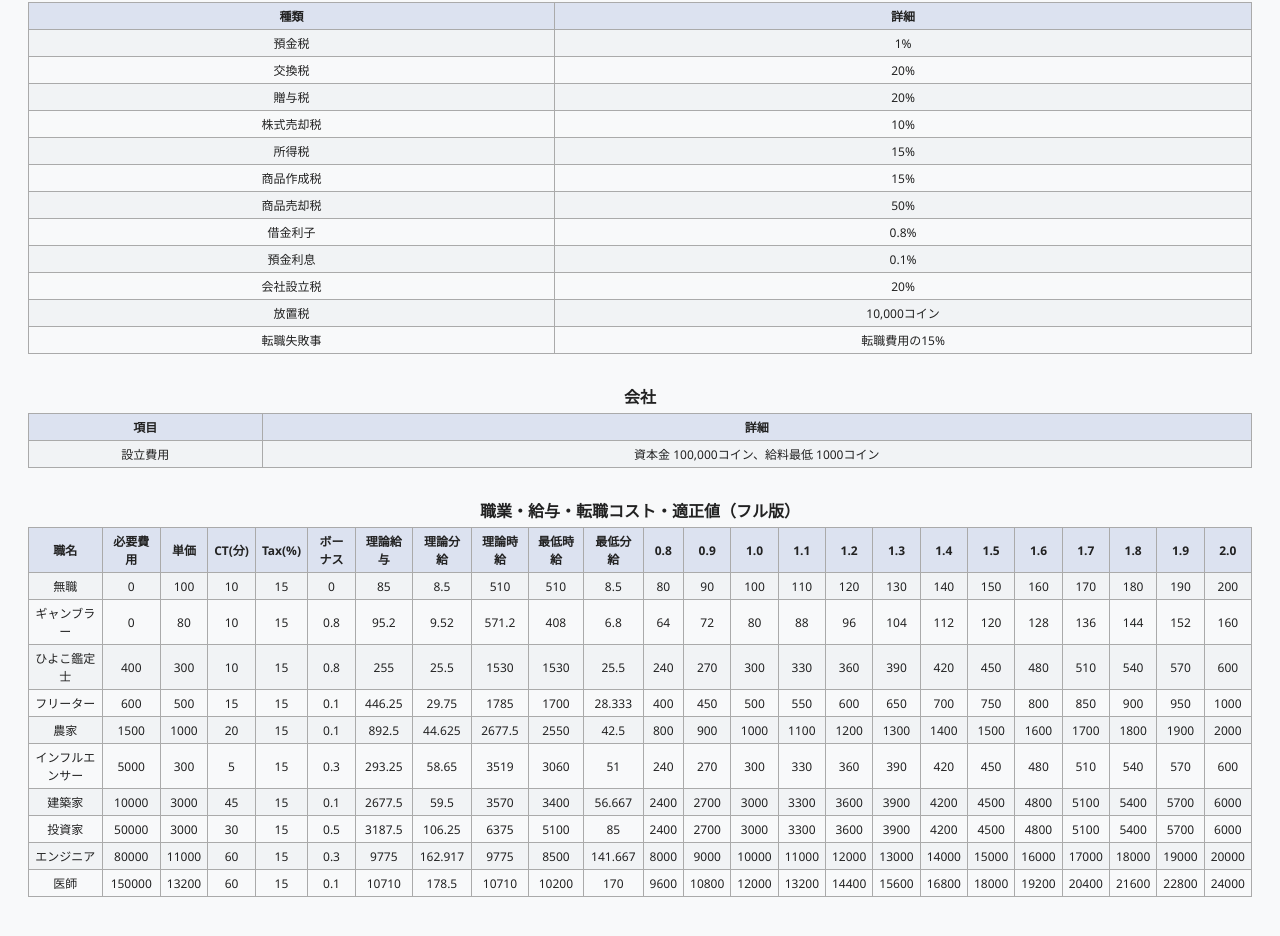
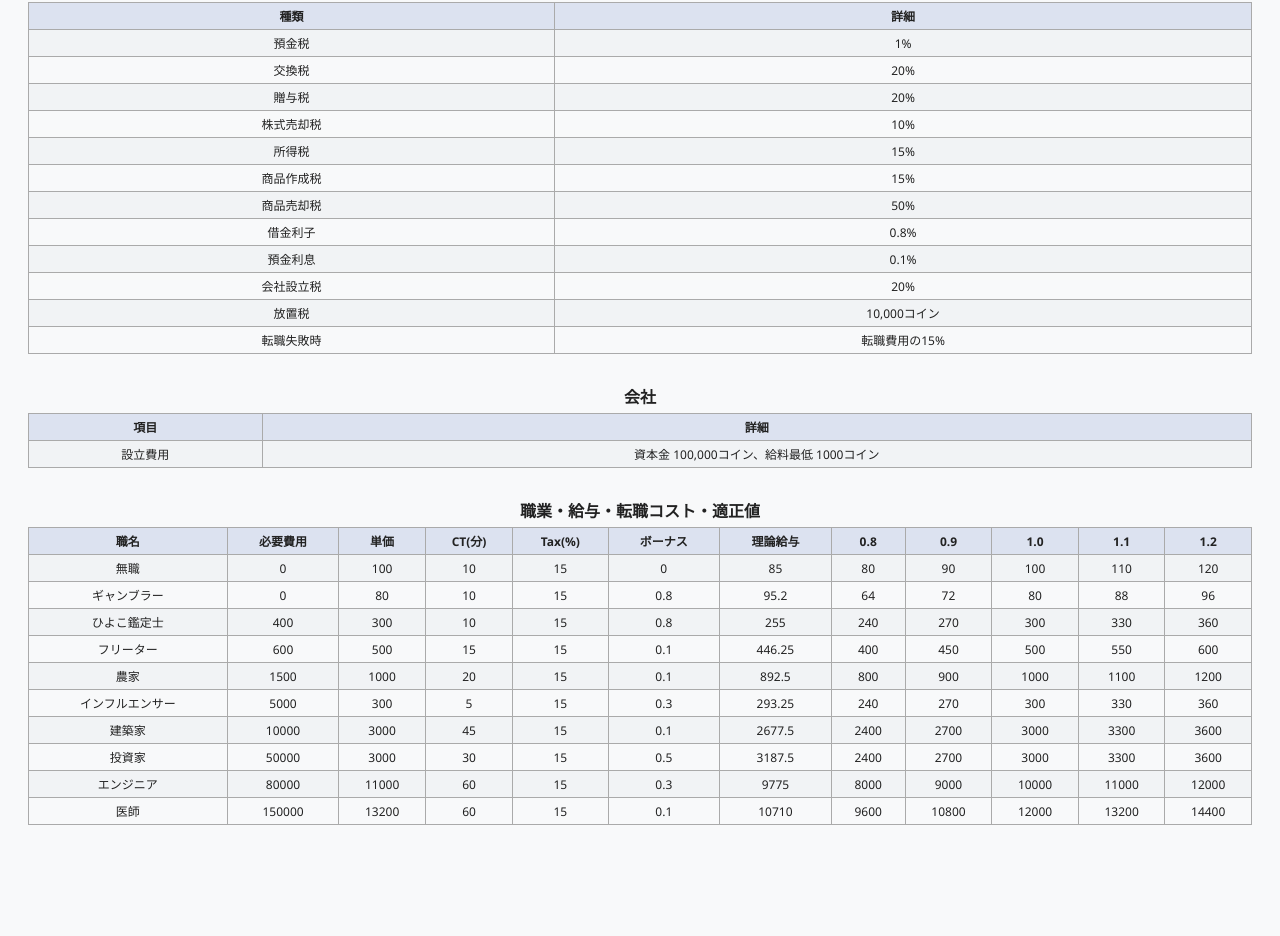
Before and after one commit to Wataamee777/hoge, a plain HTML site: page index.html in a window 1280 px wide. Shown: the part 526-1462 px from the top of the page. After the commit the page ends 1409 px from the top, so only its background shows below. Drawn offline with Linux system fonts and the light colour scheme.

Commit message:
Update index.html

```diff
--- a/index.html
+++ b/index.html
@@ -25,7 +25,7 @@ caption { font-weight: bold; margin-bottom: 5px; font-size: 16px; }
 <tr><td>ガチャ</td><td>1回 30コイン（紙片～タングナイト排出）</td></tr>
 <tr><td>Exchange</td><td>10コイン = 1チップ</td></tr>
 <tr><td>Guess</td><td>10～100,000チップまで賭け可能（初期は控えめ推奨）</td></tr>
-<tr><td>steal</td><td>10,000コインまで盗める 信用ポイントが0以上で8ポイント取られる</td></tr>
+<tr><td>steal</td><td>10,000コインまで盗める 信用ポイントが0以上で8ポイント取られる 初心者は盗まれない(コイン小)</td></tr>
 </table>
 
 <!-- アイテム換金 -->
@@ -37,7 +37,7 @@ caption { font-weight: bold; margin-bottom: 5px; font-size: 16px; }
 <tr><td>銅塊</td><td>10コイン</td></tr>
 <tr><td>鉄塊（銀塊）</td><td>100コイン</td></tr>
 <tr><td>金塊</td><td>1000コイン</td></tr>
-<tr><td>タングナイト</td><td>15000コイン</td></tr>
+<tr><td>タンザナイト</td><td>15000コイン</td></tr>
 </table>
 
 <!-- 税金・手数料 -->
@@ -55,7 +55,7 @@ caption { font-weight: bold; margin-bottom: 5px; font-size: 16px; }
 <tr><td>預金利息</td><td>0.1%</td></tr>
 <tr><td>会社設立税</td><td>20%</td></tr>
 <tr><td>放置税</td><td>10,000コイン</td></tr>
-<tr><td>転職失敗事</td><td>転職費用の15%</td></tr>
+<tr><td>転職失敗時</td><td>転職費用の15%</td></tr>
 </table>
 
 <!-- 会社 -->
@@ -67,54 +67,42 @@ caption { font-weight: bold; margin-bottom: 5px; font-size: 16px; }
 
 <!-- 職業・給与・転職コスト・適正値 -->
 <table>
-<caption>職業・給与・転職コスト・適正値（フル版）</caption>
+<caption>職業・給与・転職コスト・適正値</caption>
 <tr>
 <th>職名</th><th>必要費用</th><th>単価</th><th>CT(分)</th><th>Tax(%)</th><th>ボーナス</th>
-<th>理論給与</th><th>理論分給</th><th>理論時給</th><th>最低時給</th><th>最低分給</th>
-<th>0.8</th><th>0.9</th><th>1.0</th><th>1.1</th><th>1.2</th><th>1.3</th><th>1.4</th><th>1.5</th><th>1.6</th><th>1.7</th><th>1.8</th><th>1.9</th><th>2.0</th>
+<th>理論給与</th>
+<th>0.8</th><th>0.9</th><th>1.0</th><th>1.1</th><th>1.2</th>
 </tr>
 
-<!-- ここに送ってくれたCSVデータをすべてtrとして追加 -->
-<tr>
-<td>無職</td><td>0</td><td>100</td><td>10</td><td>15</td><td>0</td><td>85</td><td>8.5</td><td>510</td><td>510</td><td>8.5</td>
-<td>80</td><td>90</td><td>100</td><td>110</td><td>120</td><td>130</td><td>140</td><td>150</td><td>160</td><td>170</td><td>180</td><td>190</td><td>200</td>
-</tr>
-<tr>
-<td>ギャンブラー</td><td>0</td><td>80</td><td>10</td><td>15</td><td>0.8</td><td>95.2</td><td>9.52</td><td>571.2</td><td>408</td><td>6.8</td>
-<td>64</td><td>72</td><td>80</td><td>88</td><td>96</td><td>104</td><td>112</td><td>120</td><td>128</td><td>136</td><td>144</td><td>152</td><td>160</td>
-</tr>
-<tr>
-<td>ひよこ鑑定士</td><td>400</td><td>300</td><td>10</td><td>15</td><td>0.8</td><td>255</td><td>25.5</td><td>1530</td><td>1530</td><td>25.5</td>
-<td>240</td><td>270</td><td>300</td><td>330</td><td>360</td><td>390</td><td>420</td><td>450</td><td>480</td><td>510</td><td>540</td><td>570</td><td>600</td>
-</tr>
-<tr>
-<td>フリーター</td><td>600</td><td>500</td><td>15</td><td>15</td><td>0.1</td><td>446.25</td><td>29.75</td><td>1785</td><td>1700</td><td>28.333</td>
-<td>400</td><td>450</td><td>500</td><td>550</td><td>600</td><td>650</td><td>700</td><td>750</td><td>800</td><td>850</td><td>900</td><td>950</td><td>1000</td>
-</tr>
-<tr>
-<td>農家</td><td>1500</td><td>1000</td><td>20</td><td>15</td><td>0.1</td><td>892.5</td><td>44.625</td><td>2677.5</td><td>2550</td><td>42.5</td>
-<td>800</td><td>900</td><td>1000</td><td>1100</td><td>1200</td><td>1300</td><td>1400</td><td>1500</td><td>1600</td><td>1700</td><td>1800</td><td>1900</td><td>2000</td>
-</tr>
-<tr>
-<td>インフルエンサー</td><td>5000</td><td>300</td><td>5</td><td>15</td><td>0.3</td><td>293.25</td><td>58.65</td><td>3519</td><td>3060</td><td>51</td>
-<td>240</td><td>270</td><td>300</td><td>330</td><td>360</td><td>390</td><td>420</td><td>450</td><td>480</td><td>510</td><td>540</td><td>570</td><td>600</td>
-</tr>
-<tr>
-<td>建築家</td><td>10000</td><td>3000</td><td>45</td><td>15</td><td>0.1</td><td>2677.5</td><td>59.5</td><td>3570</td><td>3400</td><td>56.667</td>
-<td>2400</td><td>2700</td><td>3000</td><td>3300</td><td>3600</td><td>3900</td><td>4200</td><td>4500</td><td>4800</td><td>5100</td><td>5400</td><td>5700</td><td>6000</td>
-</tr>
-<tr>
-<td>投資家</td><td>50000</td><td>3000</td><td>30</td><td>15</td><td>0.5</td><td>3187.5</td><td>106.25</td><td>6375</td><td>5100</td><td>85</td>
-<td>2400</td><td>2700</td><td>3000</td><td>3300</td><td>3600</td><td>3900</td><td>4200</td><td>4500</td><td>4800</td><td>5100</td><td>5400</td><td>5700</td><td>6000</td>
-</tr>
-<tr>
-<td>エンジニア</td><td>80000</td><td>11000</td><td>60</td><td>15</td><td>0.3</td><td>9775</td><td>162.917</td><td>9775</td><td>8500</td><td>141.667</td>
-<td>8000</td><td>9000</td><td>10000</td><td>11000</td><td>12000</td><td>13000</td><td>14000</td><td>15000</td><td>16000</td><td>17000</td><td>18000</td><td>19000</td><td>20000</td>
-</tr>
-<tr>
-<td>医師</td><td>150000</td><td>13200</td><td>60</td><td>15</td><td>0.1</td><td>10710</td><td>178.5</td><td>10710</td><td>10200</td><td>170</td>
-<td>9600</td><td>10800</td><td>12000</td><td>13200</td><td>14400</td><td>15600</td><td>16800</td><td>18000</td><td>19200</td><td>20400</td><td>21600</td><td>22800</td><td>24000</td>
-</tr>
+<tr><td>無職</td><td>0</td><td>100</td><td>10</td><td>15</td><td>0</td><td>85</td>
+<td>80</td><td>90</td><td>100</td><td>110</td><td>120</td></tr>
+
+<tr><td>ギャンブラー</td><td>0</td><td>80</td><td>10</td><td>15</td><td>0.8</td><td>95.2</td>
+<td>64</td><td>72</td><td>80</td><td>88</td><td>96</td></tr>
+
+<tr><td>ひよこ鑑定士</td><td>400</td><td>300</td><td>10</td><td>15</td><td>0.8</td><td>255</td>
+<td>240</td><td>270</td><td>300</td><td>330</td><td>360</td></tr>
+
+<tr><td>フリーター</td><td>600</td><td>500</td><td>15</td><td>15</td><td>0.1</td><td>446.25</td>
+<td>400</td><td>450</td><td>500</td><td>550</td><td>600</td></tr>
+
+<tr><td>農家</td><td>1500</td><td>1000</td><td>20</td><td>15</td><td>0.1</td><td>892.5</td>
+<td>800</td><td>900</td><td>1000</td><td>1100</td><td>1200</td></tr>
+
+<tr><td>インフルエンサー</td><td>5000</td><td>300</td><td>5</td><td>15</td><td>0.3</td><td>293.25</td>
+<td>240</td><td>270</td><td>300</td><td>330</td><td>360</td></tr>
+
+<tr><td>建築家</td><td>10000</td><td>3000</td><td>45</td><td>15</td><td>0.1</td><td>2677.5</td>
+<td>2400</td><td>2700</td><td>3000</td><td>3300</td><td>3600</td></tr>
+
+<tr><td>投資家</td><td>50000</td><td>3000</td><td>30</td><td>15</td><td>0.5</td><td>3187.5</td>
+<td>2400</td><td>2700</td><td>3000</td><td>3300</td><td>3600</td></tr>
+
+<tr><td>エンジニア</td><td>80000</td><td>11000</td><td>60</td><td>15</td><td>0.3</td><td>9775</td>
+<td>8000</td><td>9000</td><td>10000</td><td>11000</td><td>12000</td></tr>
+
+<tr><td>医師</td><td>150000</td><td>13200</td><td>60</td><td>15</td><td>0.1</td><td>10710</td>
+<td>9600</td><td>10800</td><td>12000</td><td>13200</td><td>14400</td></tr>
 
 </table>
 
```
